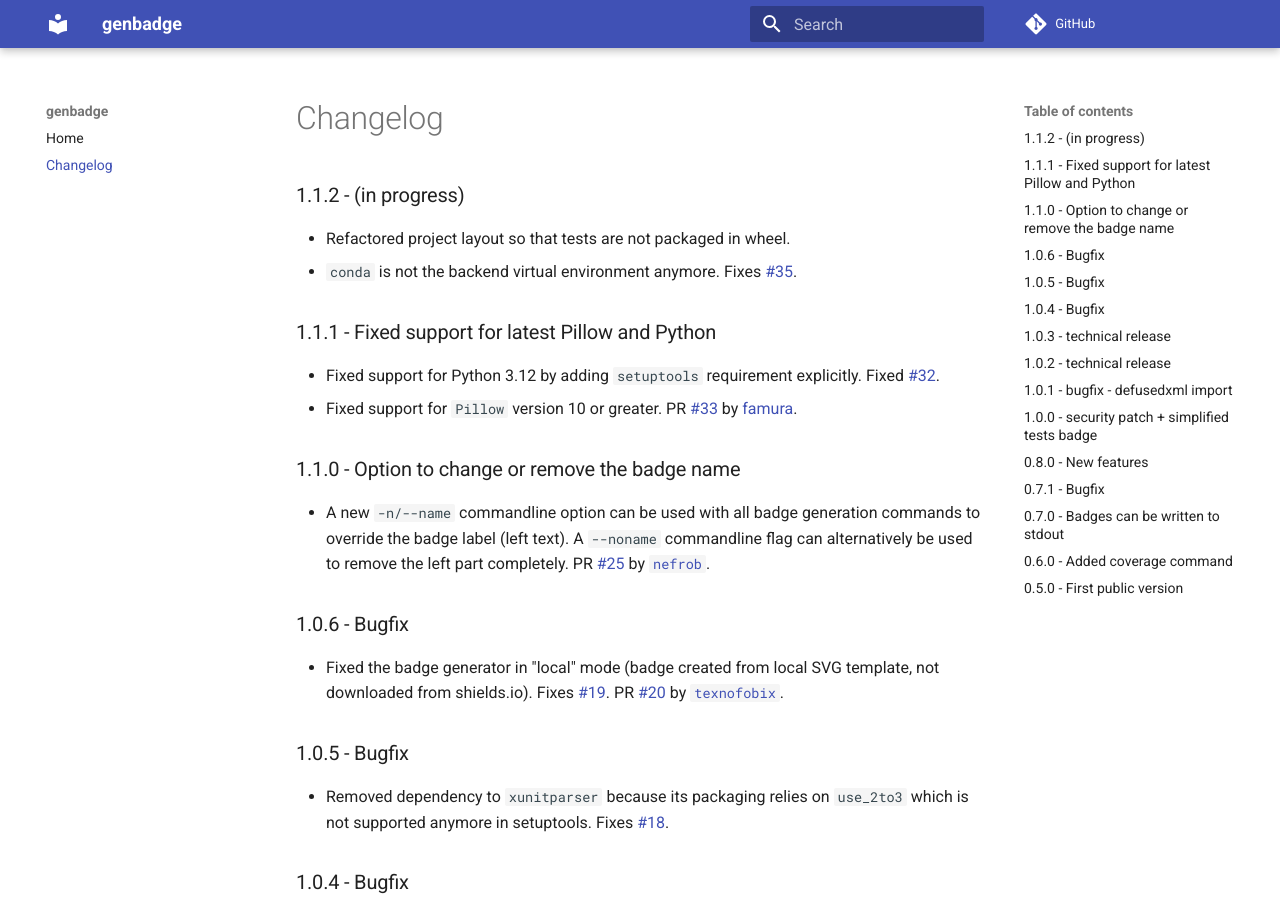
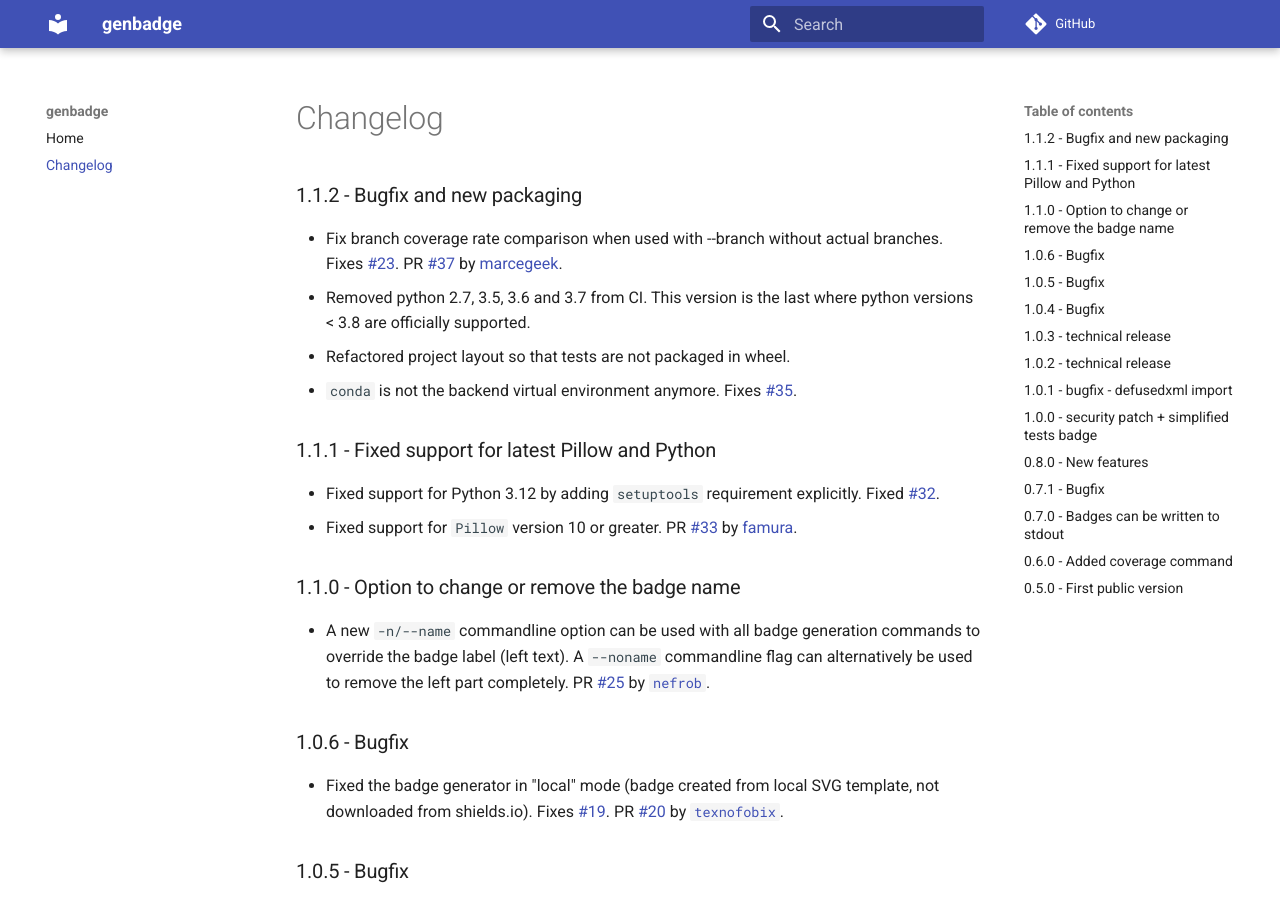
Before and after one commit to smarie/python-genbadge, an MkDocs documentation site: the page built from docs/changelog.md, in a window 1280 px wide and 900 px high. Built offline with MkDocs 1.6.1 and Material for MkDocs 9.7.7, drawn with Linux system fonts in a browser that asks for light colours; comment, search, counter and statistics services are not loaded.

Commit message:
Updated changelog, ready for 1.1.2 release

```diff
--- a/docs/changelog.md
+++ b/docs/changelog.md
@@ -1,7 +1,12 @@
 # Changelog
 
-### 1.1.2 - (in progress)
+### 1.1.2 - Bugfix and new packaging
 
+- Fix branch coverage rate comparison when used with --branch without actual branches. Fixes
+  [#23](https://github.com/smarie/python-genbadge/issues/23). PR
+  [#37](https://github.com/smarie/python-genbadge/pull/37) by [marcegeek](https://github.com/marcegeek).
+- Removed python 2.7, 3.5, 3.6 and 3.7 from CI. This version is the last where python versions < 3.8 are officially
+  supported.
 - Refactored project layout so that tests are not packaged in wheel.
 - `conda` is not the backend virtual environment anymore. Fixes [#35](https://github.com/smarie/python-genbadge/issues/35).
 
```
